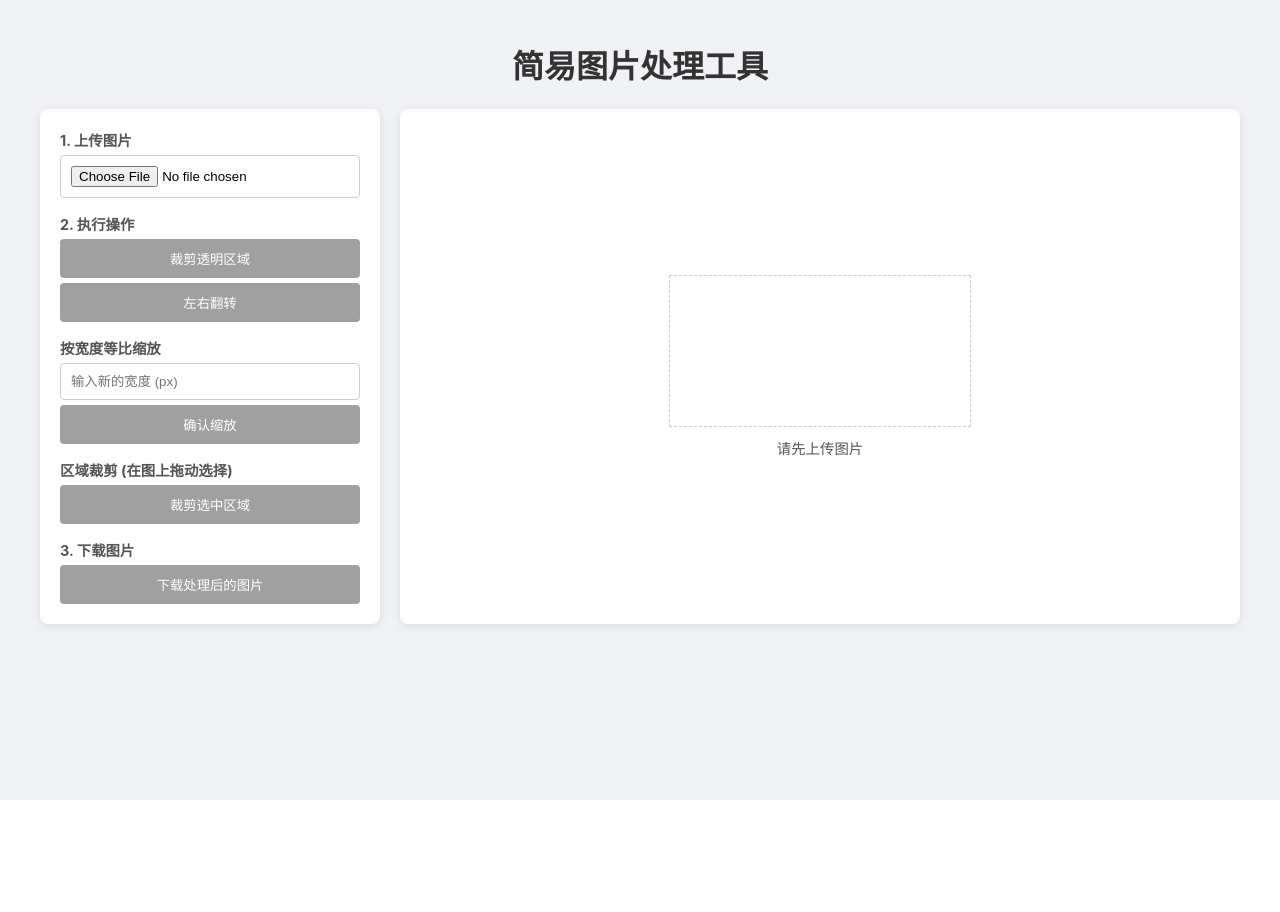
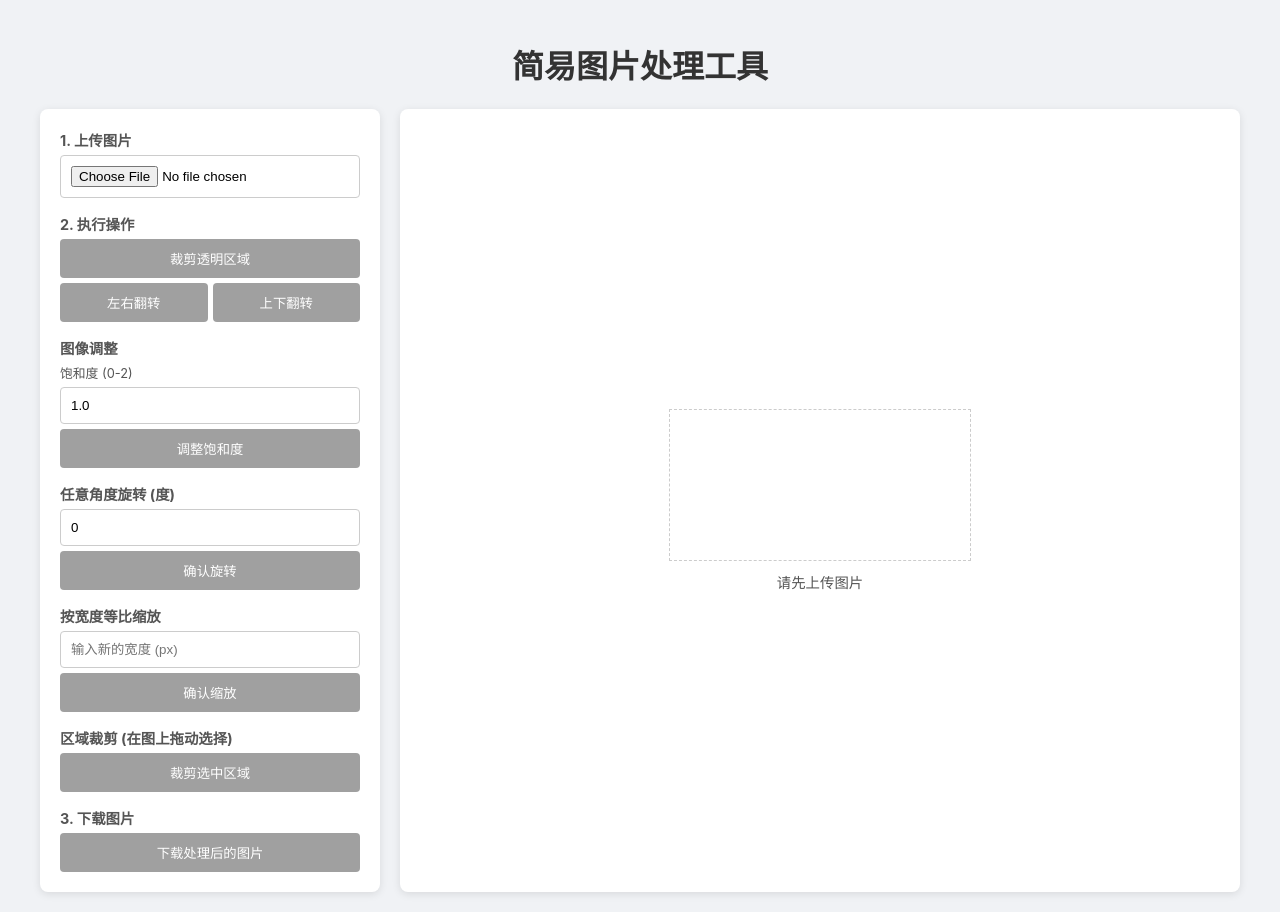
Before and after one commit to chanf/ImageProcessor, a Flask app: page / in a window 1280 px wide. Before the commit the page ends 800 px from the top, so only its background shows below. Run offline with Flask 3, Linux system fonts and the light colour scheme; a map, chart or similar area stays blank.

Commit message:
feat: 增加多个图片编辑功能并优化UI
- 新增“任意角度旋转”功能，允许用户输入角度旋转图片。
- 新增“饱和度调整”功能，用户可以输入因子来调整图片的色彩饱和度。
- 新增“上下翻转”功能，并将其按钮与“左右翻转”并列显示，优化了界面布局。
- 设定了左侧菜单栏的最小宽度为150像素，增强了响应式布局的健壮性。

```diff
--- a/app.py
+++ b/app.py
@@ -1,6 +1,6 @@
 import os
 from flask import Flask, render_template, request, jsonify, send_from_directory
-from PIL import Image
+from PIL import Image, ImageEnhance
 import base64
 from io import BytesIO
 import uuid
@@ -91,6 +91,17 @@ def flip_image():
     except Exception as e:
         return jsonify({'error': str(e)}), 500
 
+@app.route('/api/flip_vertical', methods=['POST'])
+def flip_image_vertical():
+    data = request.json
+    try:
+        image = decode_image(data['imageData'])
+        flipped_image = image.transpose(Image.FLIP_TOP_BOTTOM)
+        result_url = encode_image(flipped_image)
+        return jsonify({'imageUrl': result_url})
+    except Exception as e:
+        return jsonify({'error': str(e)}), 500
+
 @app.route('/api/crop', methods=['POST'])
 def crop_image():
     data = request.json
@@ -109,5 +120,37 @@ def crop_image():
     except Exception as e:
         return jsonify({'error': str(e)}), 500
 
+@app.route('/api/rotate', methods=['POST'])
+def rotate_image_route():
+    data = request.json
+    try:
+        image = decode_image(data['imageData'])
+        angle = float(data.get('angle', 0))
+
+        # Rotate the image. `expand=True` makes sure the output image is large enough to hold the entire rotated image.
+        # `fillcolor=(0,0,0,0)` makes the background transparent.
+        rotated_image = image.rotate(angle, expand=True, fillcolor=(0,0,0,0))
+        result_url = encode_image(rotated_image)
+
+        return jsonify({'imageUrl': result_url})
+    except Exception as e:
+        return jsonify({'error': str(e)}), 500
+
+@app.route('/api/adjust_saturation', methods=['POST'])
+def adjust_saturation_route():
+    data = request.json
+    try:
+        image = decode_image(data['imageData'])
+        factor = float(data.get('factor', 1.0))
+
+        enhancer = ImageEnhance.Color(image)
+        enhanced_image = enhancer.enhance(factor)
+
+        result_url = encode_image(enhanced_image)
+
+        return jsonify({'imageUrl': result_url})
+    except Exception as e:
+        return jsonify({'error': str(e)}), 500
+
 if __name__ == '__main__':
     app.run(debug=True, port=5510)
--- a/templates/index.html
+++ b/templates/index.html
@@ -8,7 +8,7 @@
         body { font-family: -apple-system, BlinkMacSystemFont, "Segoe UI", Roboto, "Helvetica Neue", Arial, sans-serif; background-color: #f0f2f5; margin: 0; padding: 20px; display: flex; flex-direction: column; align-items: center; }
         h1 { color: #333; }
         .container { display: flex; gap: 20px; width: 100%; max-width: 1200px; }
-        .controls { background-color: #fff; padding: 20px; border-radius: 8px; box-shadow: 0 2px 8px rgba(0,0,0,0.1); width: 300px; display: flex; flex-direction: column; gap: 15px; }
+        .controls { background-color: #fff; padding: 20px; border-radius: 8px; box-shadow: 0 2px 8px rgba(0,0,0,0.1); width: 300px; min-width: 150px; display: flex; flex-direction: column; gap: 15px; }
         .canvas-container { flex-grow: 1; background-color: #fff; padding: 20px; border-radius: 8px; box-shadow: 0 2px 8px rgba(0,0,0,0.1); display: flex; flex-direction: column; justify-content: center; align-items: center; min-height: 400px; }
         #resolution-display { margin-top: 10px; color: #555; font-size: 0.9em; height: 20px; }
         canvas { max-width: 100%; height: auto; border: 1px dashed #ccc; cursor: crosshair; }
@@ -37,7 +37,23 @@
             <div class="control-group">
                 <label>2. 执行操作</label>
                 <button id="btn-trim" disabled>裁剪透明区域</button>
-                <button id="btn-flip" disabled>左右翻转</button>
+                <div style="display: flex; flex-direction: row; gap: 5px;">
+                    <button id="btn-flip" disabled>左右翻转</button>
+                    <button id="btn-flip-vertical" disabled>上下翻转</button>
+                </div>
+            </div>
+
+            <div class="control-group">
+                <label>图像调整</label>
+                <label for="saturationFactor" style="font-weight: normal; font-size: 0.8em;">饱和度 (0-2)</label>
+                <input type="number" id="saturationFactor" placeholder="1.0" value="1.0" min="0" max="2" step="0.1">
+                <button id="btn-saturation" disabled>调整饱和度</button>
+            </div>
+
+            <div class="control-group">
+                <label for="rotateAngle">任意角度旋转 (度)</label>
+                <input type="number" id="rotateAngle" placeholder="例如: 90, -45" value="0">
+                <button id="btn-rotate" disabled>确认旋转</button>
             </div>
 
             <div class="control-group">
@@ -74,7 +90,7 @@
         const resolutionDisplay = document.getElementById('resolution-display');
 
         const allButtons = document.querySelectorAll('button');
-        const actionButtons = ['btn-trim', 'btn-flip', 'btn-resize', 'btn-crop', 'btn-download'];
+        const actionButtons = ['btn-trim', 'btn-flip', 'btn-flip-vertical', 'btn-rotate', 'btn-saturation', 'btn-resize', 'btn-crop', 'btn-download'];
 
         let selection = { x: 0, y: 0, width: 0, height: 0, isSelecting: false };
         let originalImage = null;
@@ -96,6 +112,25 @@
 
         document.getElementById('btn-trim').addEventListener('click', () => callApi('/api/trim'));
         document.getElementById('btn-flip').addEventListener('click', () => callApi('/api/flip'));
+        document.getElementById('btn-flip-vertical').addEventListener('click', () => callApi('/api/flip_vertical'));
+
+        document.getElementById('btn-saturation').addEventListener('click', () => {
+            const factor = document.getElementById('saturationFactor').value;
+            if (factor === null || factor === '' || parseFloat(factor) < 0) {
+                alert('请输入有效的饱和度因子 (大于等于0)。');
+                return;
+            }
+            callApi('/api/adjust_saturation', { factor: parseFloat(factor) });
+        });
+
+        document.getElementById('btn-rotate').addEventListener('click', () => {
+            const angle = document.getElementById('rotateAngle').value;
+            if (angle === null || angle === '') {
+                alert('请输入有效的旋转角度。');
+                return;
+            }
+            callApi('/api/rotate', { angle: parseFloat(angle) });
+        });
 
         document.getElementById('btn-resize').addEventListener('click', () => {
             const width = document.getElementById('resizeWidth').value;
```
